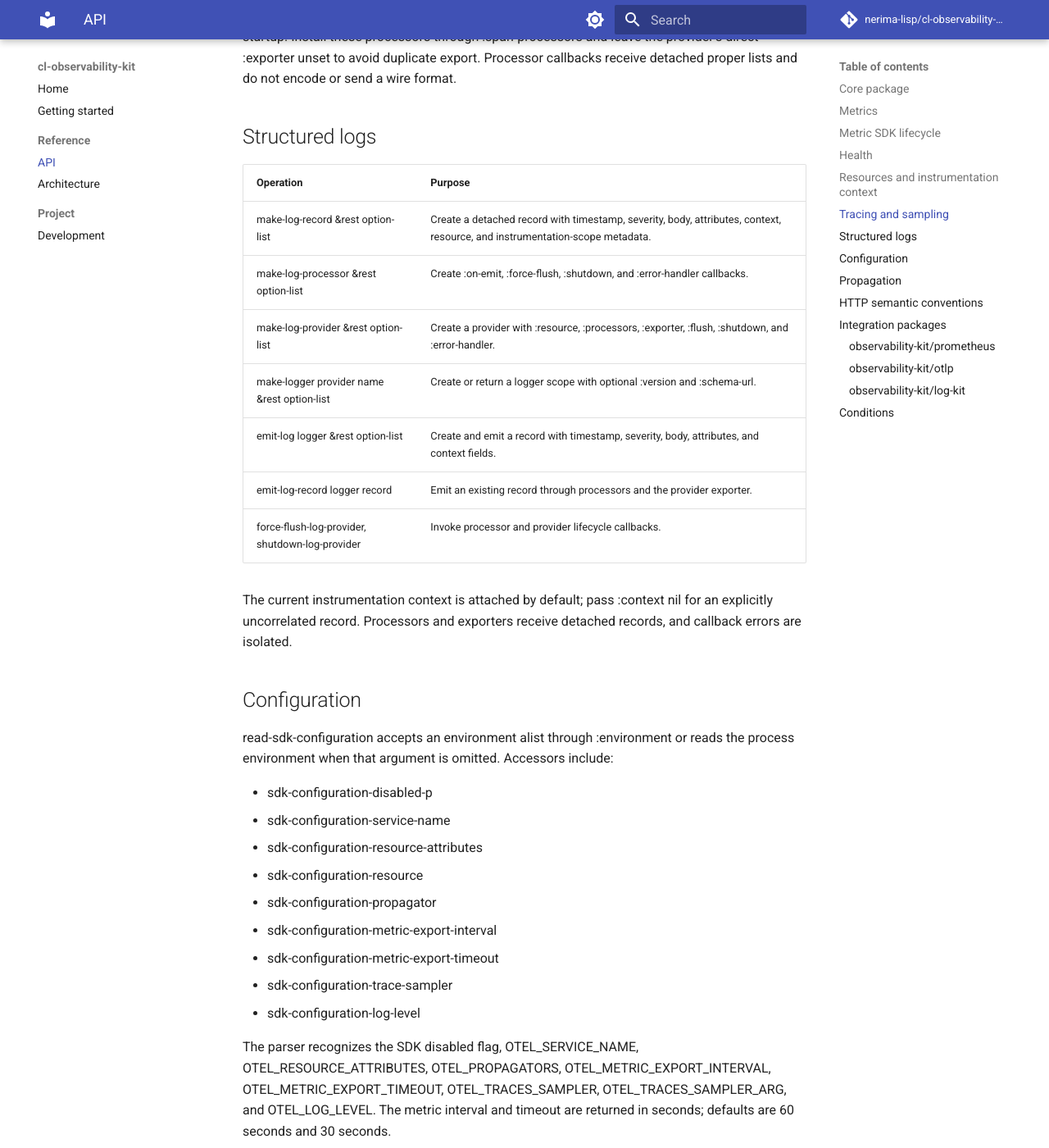
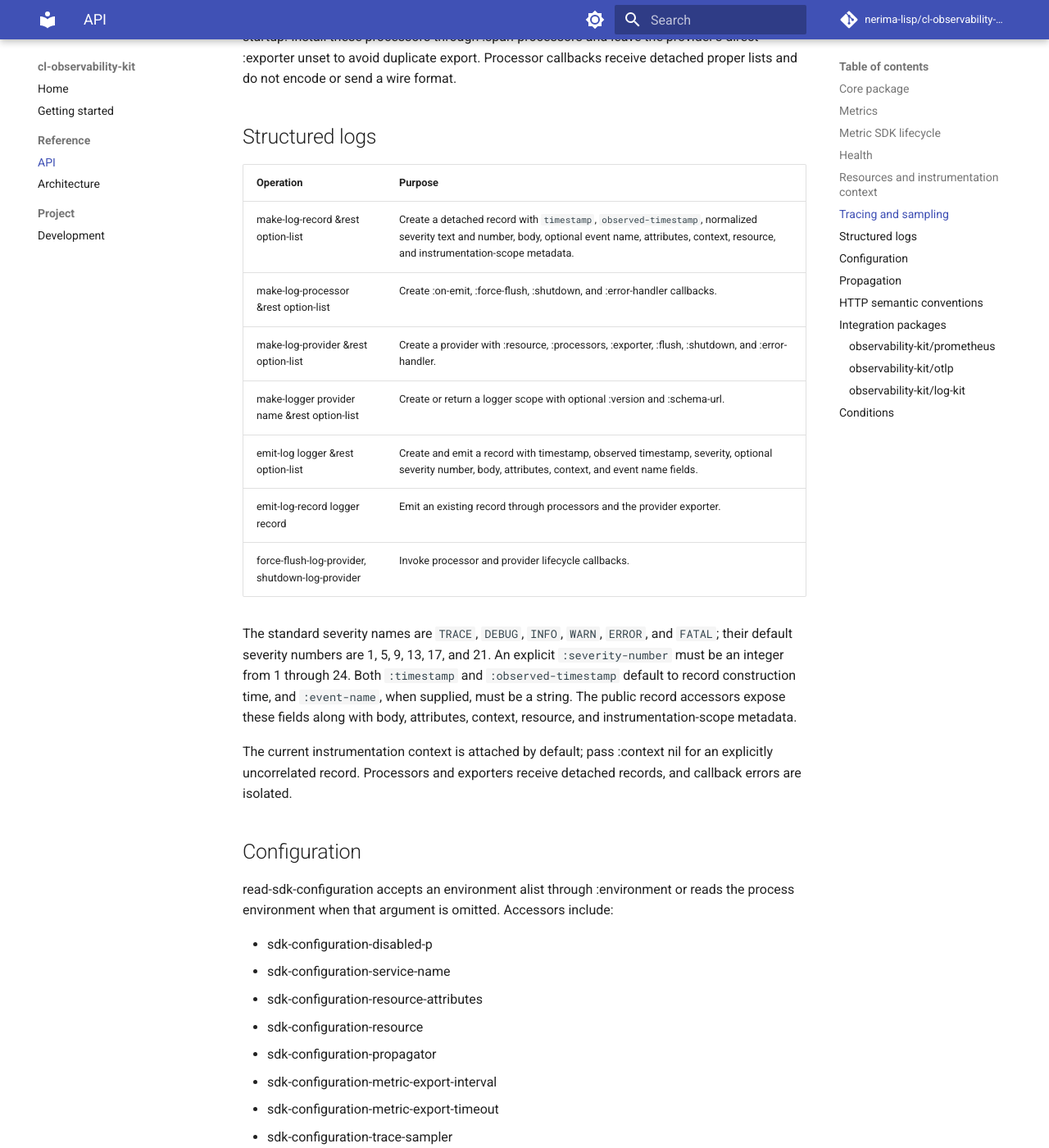
Before and after one commit to nerima-lisp/cl-observability-kit, an MkDocs documentation site: the page built from docs/src/reference/api.md, in a window 1280 px wide and 1400 px high, scrolled down 4881 px. Shown: the whole window at 82% size. Built offline with MkDocs 1.6.1 and Material for MkDocs 9.7.7, drawn with Linux system fonts in a browser that asks for light colours; comment, search, counter and statistics services are not loaded.

Commit message:
docs: document standard log record fields

```diff
--- a/docs/src/reference/api.md
+++ b/docs/src/reference/api.md
@@ -131,13 +131,21 @@ format.
 
 | Operation | Purpose |
 | --- | --- |
-| make-log-record &rest option-list | Create a detached record with timestamp, severity, body, attributes, context, resource, and instrumentation-scope metadata. |
+| make-log-record &rest option-list | Create a detached record with `timestamp`, `observed-timestamp`, normalized severity text and number, body, optional event name, attributes, context, resource, and instrumentation-scope metadata. |
 | make-log-processor &rest option-list | Create :on-emit, :force-flush, :shutdown, and :error-handler callbacks. |
 | make-log-provider &rest option-list | Create a provider with :resource, :processors, :exporter, :flush, :shutdown, and :error-handler. |
 | make-logger provider name &rest option-list | Create or return a logger scope with optional :version and :schema-url. |
-| emit-log logger &rest option-list | Create and emit a record with timestamp, severity, body, attributes, and context fields. |
+| emit-log logger &rest option-list | Create and emit a record with timestamp, observed timestamp, severity, optional severity number, body, attributes, context, and event name fields. |
 | emit-log-record logger record | Emit an existing record through processors and the provider exporter. |
 | force-flush-log-provider, shutdown-log-provider | Invoke processor and provider lifecycle callbacks. |
+
+The standard severity names are `TRACE`, `DEBUG`, `INFO`, `WARN`, `ERROR`, and
+`FATAL`; their default severity numbers are 1, 5, 9, 13, 17, and 21. An
+explicit `:severity-number` must be an integer from 1 through 24. Both
+`:timestamp` and `:observed-timestamp` default to record construction time,
+and `:event-name`, when supplied, must be a string. The public record
+accessors expose these fields along with body, attributes, context, resource,
+and instrumentation-scope metadata.
 
 The current instrumentation context is attached by default; pass :context
 nil for an explicitly uncorrelated record. Processors and exporters receive
```
Also changed, not shown: docs/src/getting-started.md (+6 -1 lines), docs/src/reference/architecture.md (+6 -3 lines), README.md.
